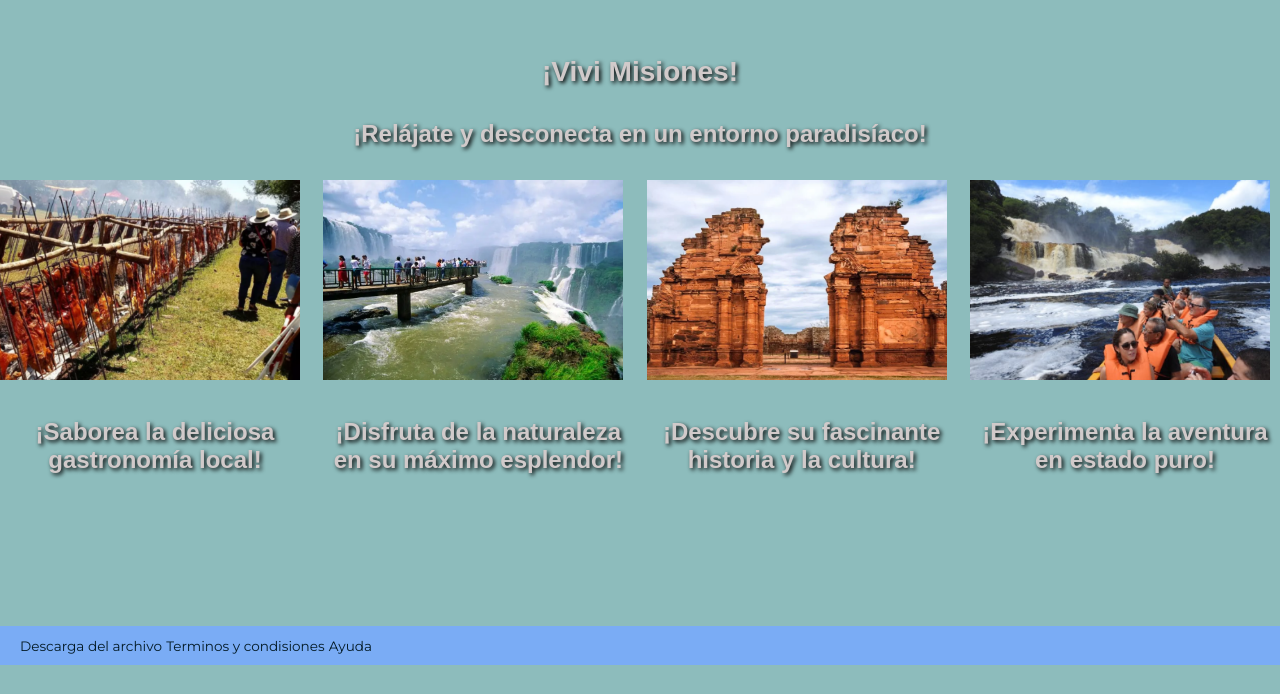
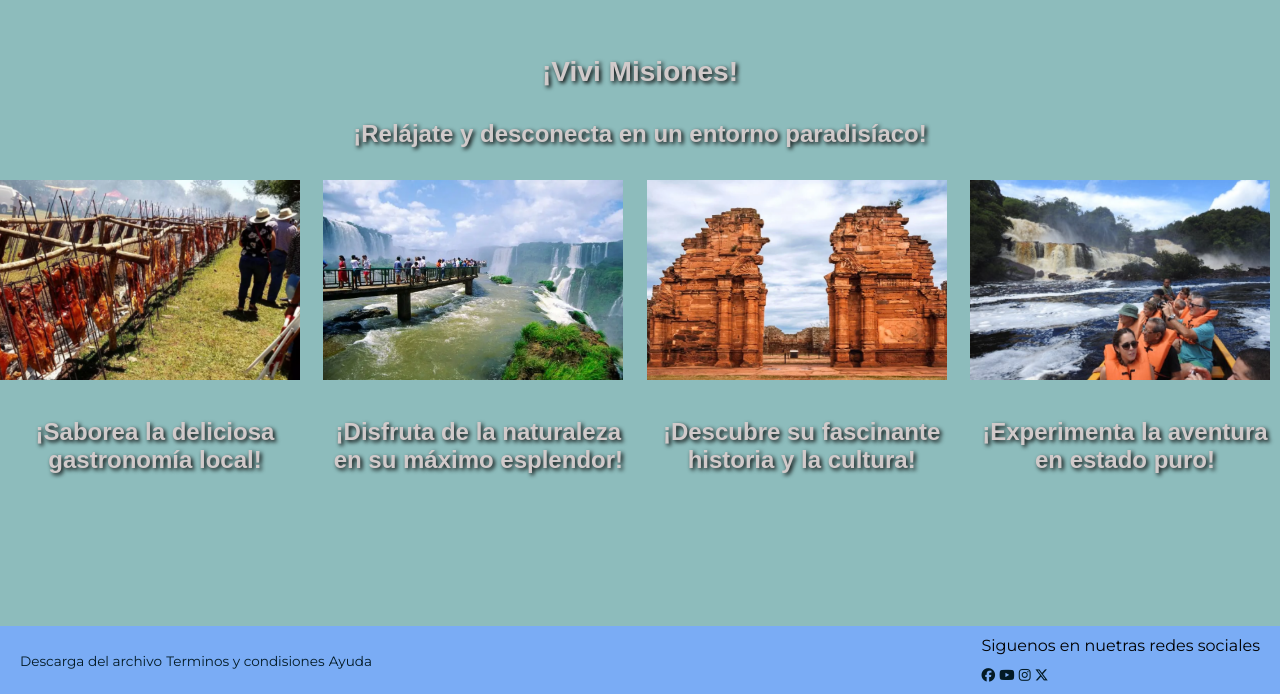
Before and after one commit to sergio-dario/Grupo1NodeJs, a plain HTML site: page Grupo1NodeJs/index.html in a window 1280 px wide. Shown: the part 2077-2771 px from the top of the page. Before the commit the page ends 2742 px from the top, so only its background shows below. Drawn offline with Linux system fonts and the light colour scheme.

Commit message:
cambios en estilo para footer(se agrega redes sociales)

```diff
--- a/Grupo1NodeJs/css/style.css
+++ b/Grupo1NodeJs/css/style.css
@@ -262,10 +262,13 @@ li.dropdown {
     background: var(--primary-color-btm-active);
 }
 /*termina seccion de busqueda*/
-
+/* Empieza el footer */
 footer {
+    display: flex;
     background-color: var(--primary-color);
     padding: 10px 20px;
+    align-items: center;
+    justify-content: space-between;
 }
 footer a {
     text-decoration: none;
@@ -275,6 +278,17 @@ footer a {
 footer a:hover {
     text-decoration: underline;
 }
+.redes {
+    display: inline-block;
+    justify-content: space-between;
+    /* width: 400px; */
+    /* background: grey; */
+}
+.redes p {
+    margin-top: 0px;
+    margin-bottom: 10px;
+}
+/* Termina el footer  */
 #cordoba {padding-bottom: 100px; }
 #mendoza {padding-bottom: 100px; }
 #misiones {padding-bottom: 100px;}
--- a/Grupo1NodeJs/index.html
+++ b/Grupo1NodeJs/index.html
@@ -200,10 +200,19 @@
   </main>
   <!-- zona de pie de pagina   -->
   <footer>
-    <a href="./templates/register.html" download="nombre_personalizado.html">Descarga del archivo</a>
-    <a href="">Terminos y condisiones</a>
-    <a href="#">Ayuda</a>
+    <div class="container-f">
+      <a href="./templates/register.html" download="nombre_personalizado.html">Descarga del archivo</a>
+      <a href="#">Terminos y condisiones</a>
+      <a href="#">Ayuda</a>
 
+    </div>
+    <div class="redes">
+      <p>Siguenos en nuetras redes sociales</p>
+      <a href="https://www.facebook.com/" target="_blank"><i class="fa-brands fa-facebook"></i></a>
+      <a href="https://www.youtube.com/" target="_blank"><i class="fa-brands fa-youtube"></i></a>
+      <a href="https://www.instagram.com/" target="_blank"><i class="fa-brands fa-instagram"></i></a>
+      <a href="https://twitter.com/home" target="_blank"><i class="fa-brands fa-x-twitter"></i></a>
+    </div>
 
   </footer>
 
--- a/Grupo1NodeJs/navScroll.js
+++ b/Grupo1NodeJs/navScroll.js
@@ -1,8 +1,4 @@
 console.log("hola soy untexto del js");
-
-// console.log(header[0]);
-//  revisar como sonseguir q imprima un cero cuando esta en el top de la pagina e imprima un uno cuando scroll
-// ee hacia abajo
 
 window.addEventListener("scroll", function () {
   let header = document.getElementsByTagName("header");
```
